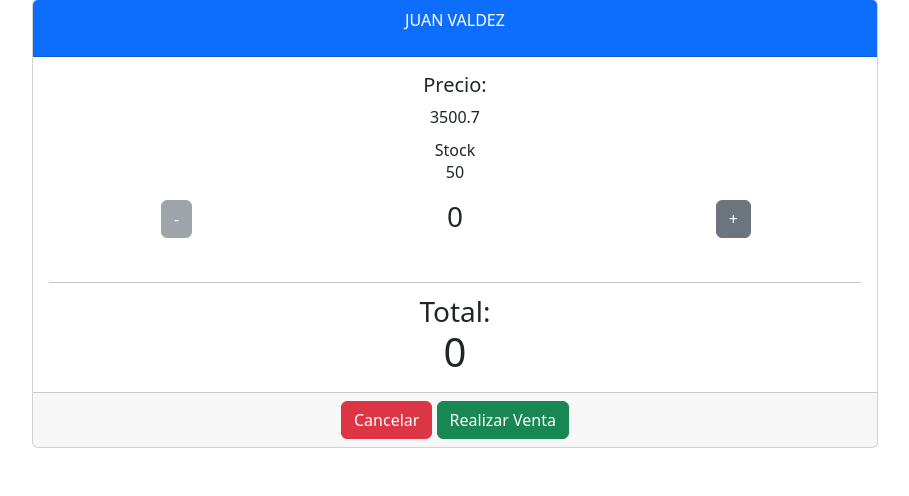
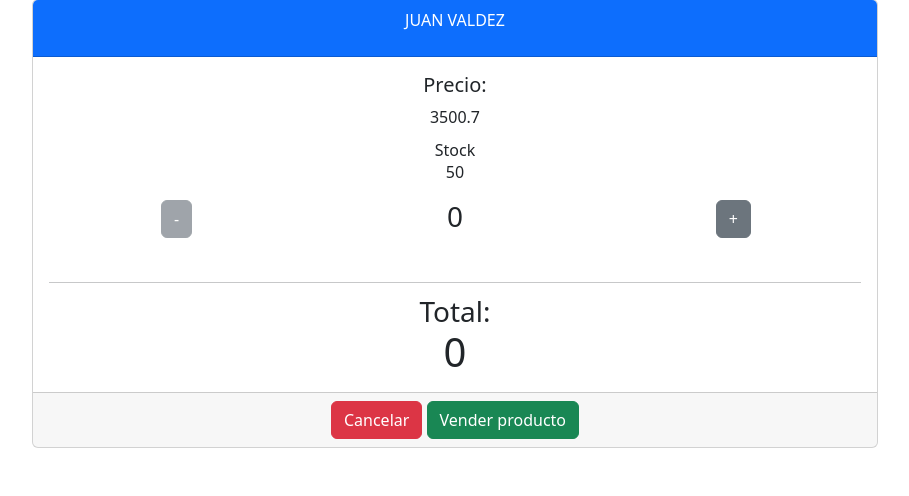
Before and after one commit to sebascg17/prueba_php, a PHP site: page /metodos/vender.php?id=7 in a window 1280 px wide. Shown: the part 25-521 px from the top of the page, without its empty margins (185-1094 px from the left). Run offline with PHP 8.4, Linux system fonts and the light colour scheme; data comes from the database, SQL or seed files in the repository.

Commit message:
Se modifico vender.php

```diff
--- a/metodos/vender.php
+++ b/metodos/vender.php
@@ -17,17 +17,18 @@ if (isset($_GET['id'])){
     }
 }
 
-if (isset($_POST['btnVenderProducto'])){
+if (isset($_POST['btnVender'])){
 
     $producto = $id;
-    $cantidad = $_POST['txtCantidadVendida'];
     $valor = $_POST['txtValor'];
+    $vendidos = $_POST['txtCantidadVendida'];
 
-    $query = "INSERT INTO ventas(producto, vendidos, valor)
-    VALUES ('$producto','$cantidad','$valor')";
+
+    $query = "INSERT INTO ventas(id_producto, vendidos, valor)
+    VALUES ('$producto','$vendidos','$total')";
     $result = mysqli_query($conn, $query);
 
-    $_SESSION['message'] = 'Producto vendido exitosamente';
+    $_SESSION['message'] = 'Producto Vendido exitosamente';
     $_SESSION['message_type'] = 'success';
 
     header("Location: ../vender_producto.php");
@@ -42,7 +43,7 @@ if (isset($_POST['btnVenderProducto'])){
         <br>
         <div class="card text-center">
 
-            <form action="vender.php?id=<?php echo $_GET['id']; ?>">
+            <form action="vender.php?id=<?php echo $_GET['id']; ?>" method="post">
 
                 <div class="card-header text-bg-primary">
                     <p name="txtNombre_producto"><?php echo $nombre_producto ?></p>
@@ -56,8 +57,7 @@ if (isset($_POST['btnVenderProducto'])){
 
                     <div class="row text-center">
                         <div class="col-4">
-                            <button id="disabledBtn" class="btn btn-secondary"
-                            onclick="addValueFunction(this);return false" value="decrease">
+                            <button id="disabledBtn" class="btn btn-secondary" onclick="addValueFunction(this);" value="decrease">
                                 -
                             </button>
                         </div>
@@ -67,8 +67,7 @@ if (isset($_POST['btnVenderProducto'])){
                             </div>
                         </div>
                         <div class="col-4">
-                            <button class="btn btn-secondary" onclick="addValueFunction(this);return false"
-                            value="increase">
+                            <button class="btn btn-secondary"  onclick="addValueFunction(this);" value="increase">
                                 +
                             </button>
                         </div>
@@ -83,7 +82,10 @@ if (isset($_POST['btnVenderProducto'])){
                         <a href="../vender_producto.php" class="btn btn-danger">
                             Cancelar
                         </a>
-                        <input type="submit" class="btn btn-success btn-block" name="btnVenderProducto" value="Realizar Venta">
+                        <!-- <a id="btnVenderProducto" href="vender.php" class="btn btn-success">
+                            Vender
+                        </a> -->
+                        <input type="submit" name="btnVender" class="btn btn-success" value="Vender producto">
                     </div>
                 </div>
             </form>
```
